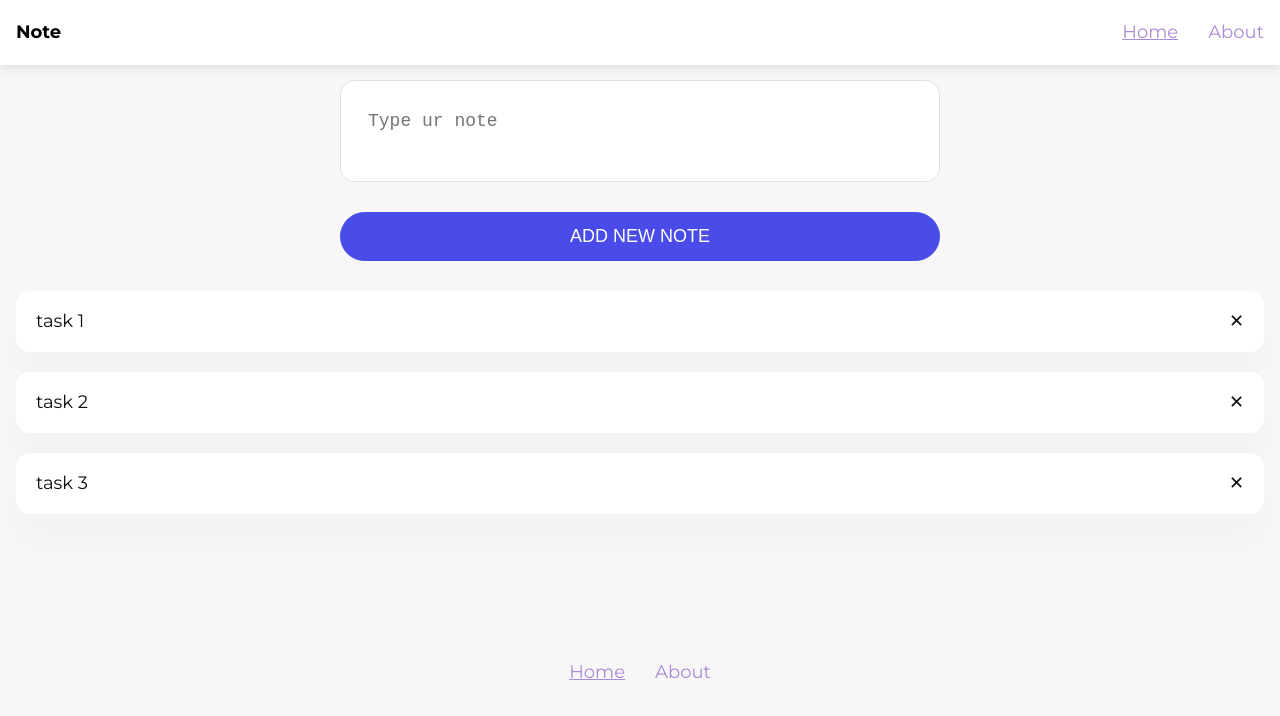
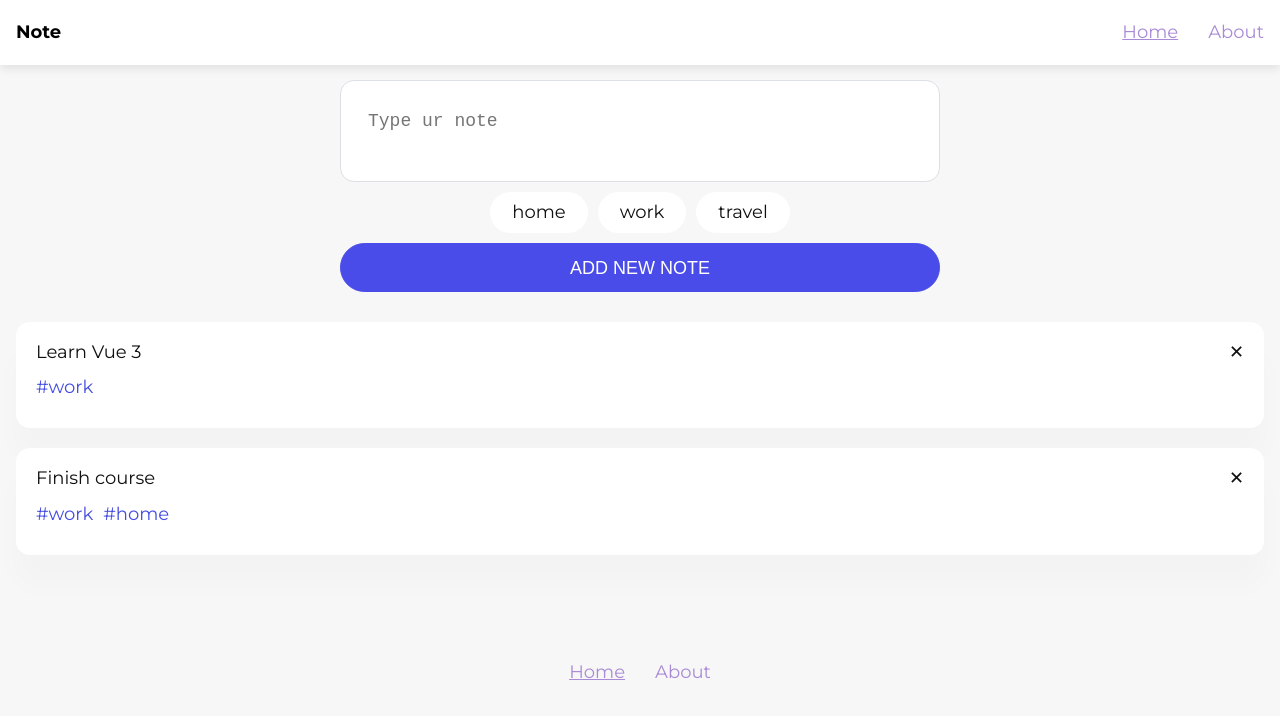
Before and after one commit to dchakin/vue-3-notes, a Vue app: page /#/ in a window 1280 px wide. Shown: the top 716 px of the page. Built offline with nearby package versions, Linux system fonts and the light colour scheme.

Commit message:
add tags & change notes in home.vue

```diff
--- a/src/components/Notes/Form.vue
+++ b/src/components/Notes/Form.vue
@@ -1,22 +1,27 @@
 <template>
   <div class="note-form__wrapper">
     <form class="note-form" @submit.prevent="onSubmit">
-    <textarea
-        required
-        v-model="value"
-        placeholder="Type ur note"
-    />
+      <textarea
+          required
+          v-model="value"
+          placeholder="Type ur note"
+      />
+      <TagList @onItemClick="handleTagClick" :items="item" />
       <button class="btn btnPrimary" type="submit">Add new note</button>
     </form>
   </div>
 </template>
 
 <script>
+import TagList from "@/components/UI/TagList";
+
 export default {
   name: "Form",
+  components: {TagList},
   data() {
     return {
       value: '',
+      item: ['home', 'work', 'travel']
     }
   },
   methods: {
@@ -25,6 +30,9 @@ export default {
       // console.log(this.value)
       this.value = ''
     },
+    handleTagClick(tag) {
+      console.log(tag)
+    }
   }
 }
 </script>
@@ -43,4 +51,8 @@ export default {
   width: 100%;
   margin-bottom: 30px;
 }
+
+.note-form textarea {
+  margin-bottom: 0;
+}
 </style>
--- a/src/components/Notes/List.vue
+++ b/src/components/Notes/List.vue
@@ -2,19 +2,29 @@
   <div class="note-list">
     <div class="note-item" v-for="(note, index) in items" :key="index">
       <div class="note-header">
-        <p>{{ note }}</p>
+        <p>{{ note.title }}</p>
         <p style="cursor: pointer" @click="$emit('onRemove', index)">
           &#10005;
         </p>
       </div>
-<!--      <div class="note-footer"></div>-->
+      <div class="note-footer">
+        <TagList
+            v-if="note.tags && note.tags.length > 0"
+            :items="note.tags"
+            isPreview
+        />
+      </div>
     </div>
   </div>
 </template>
 
 <script>
+import TagList from '@/components/UI/TagList'
+
 export default {
   name: "List",
+  components: { TagList },
+
   props: {
     items: {
       type: Array,
--- /dev/null
+++ b/src/components/UI/TagList.vue
@@ -0,0 +1,69 @@
+<template>
+  <div class="tags-list">
+    <div
+        class="tag-item"
+        v-for="item in items"
+        :key="item"
+        @click="$emit('onItemClick', item)"
+        :class="{isPreview: isPreview}"
+    >
+      <span>{{ item }}</span>
+    </div>
+  </div>
+</template>
+
+<script>
+export default {
+  name: "TagList",
+  props: {
+    items: {
+      type: Array,
+      required: true
+    },
+    isActive: {
+      type: Boolean,
+      default: false
+    },
+    isPreview: {
+      type: Boolean,
+      default: false
+    }
+  }
+}
+</script>
+
+<style lang="scss">
+.tags-list {
+  padding: 10px 0;
+  display: flex;
+  justify-content: center;
+}
+
+.tag-item {
+  padding: 8px 22px;
+  margin-right: 10px;
+  background-color: #fff;
+  border-radius: 22px;
+  user-select: none;
+  cursor: pointer;
+
+  &.isActive {
+    background-color: #444ce0;
+    color: #fff;
+  }
+
+  &.isPreview {
+    padding: 0;
+    color: #444ce0;
+    cursor: default;
+
+    &:before {
+      content: '#';
+    }
+  }
+
+  &:last-child {
+    margin-right: 0;
+  }
+}
+</style>
--- a/src/pages/home.vue
+++ b/src/pages/home.vue
@@ -15,16 +15,45 @@ export default {
   },
   data () {
     return {
-      notes: ['task 1', 'task 2', 'task 3']
+      notes: [
+        {
+          title: 'Learn Vue 3',
+          tags: ['work']
+        },
+        {
+          title: 'Finish course',
+          tags: ['work', 'home']
+        }
+      ]
     }
   },
+  mounted() {
+    this.getNotes()
+  },
   methods: {
-    handleSubmit(note) {
+    handleSubmit(title) {
+      const note = {
+        title: title,
+        tags: []
+      }
       this.notes.push(note)
-      console.log(note)
     },
     handleRemove(index) {
       this.notes.splice(index, 1)
+    },
+    getNotes() {
+      const localNotes = localStorage.getItem("notes");
+      if (localNotes) {
+        this.notes = JSON.parse(localNotes)
+      }
+    }
+  },
+  watch: {
+    notes: {
+      handler(updateList) {
+        localStorage.setItem('notes', JSON.stringify(updateList))
+      },
+      deep: true
     }
   }
 }
```
